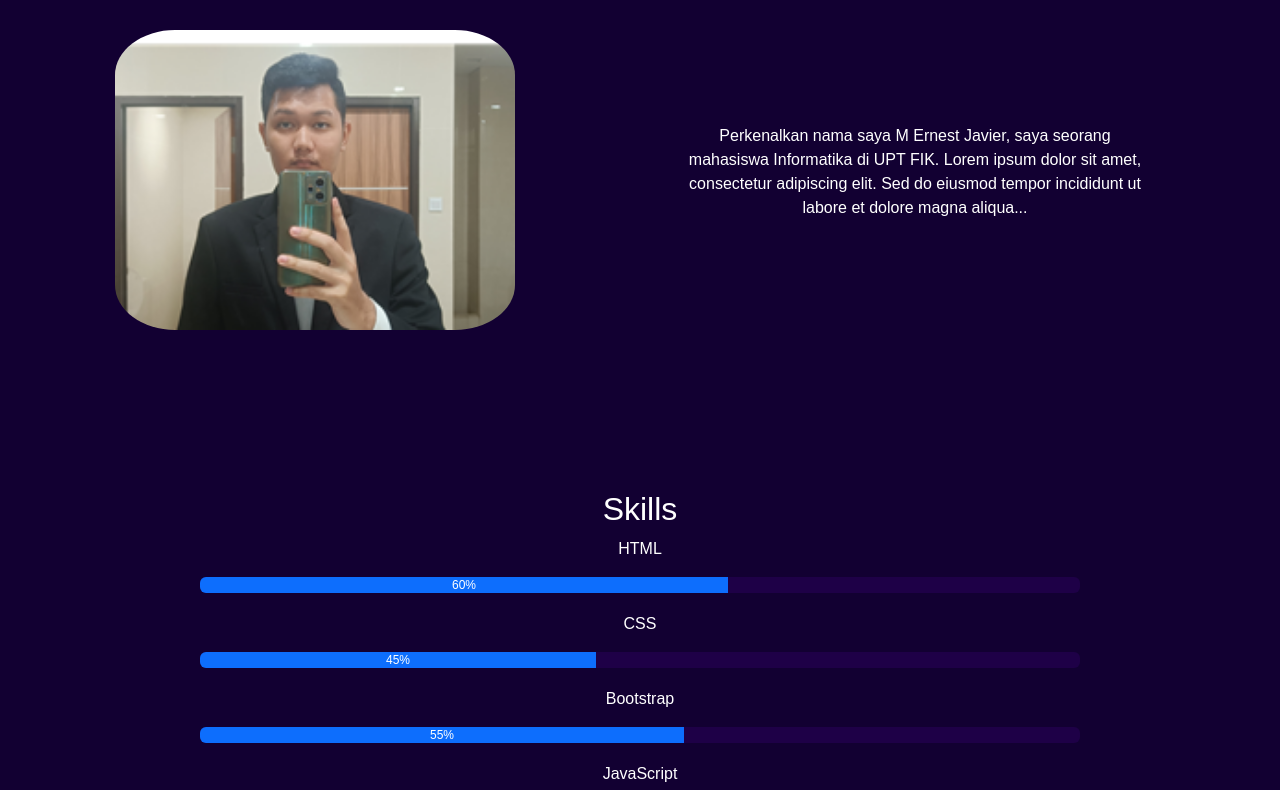
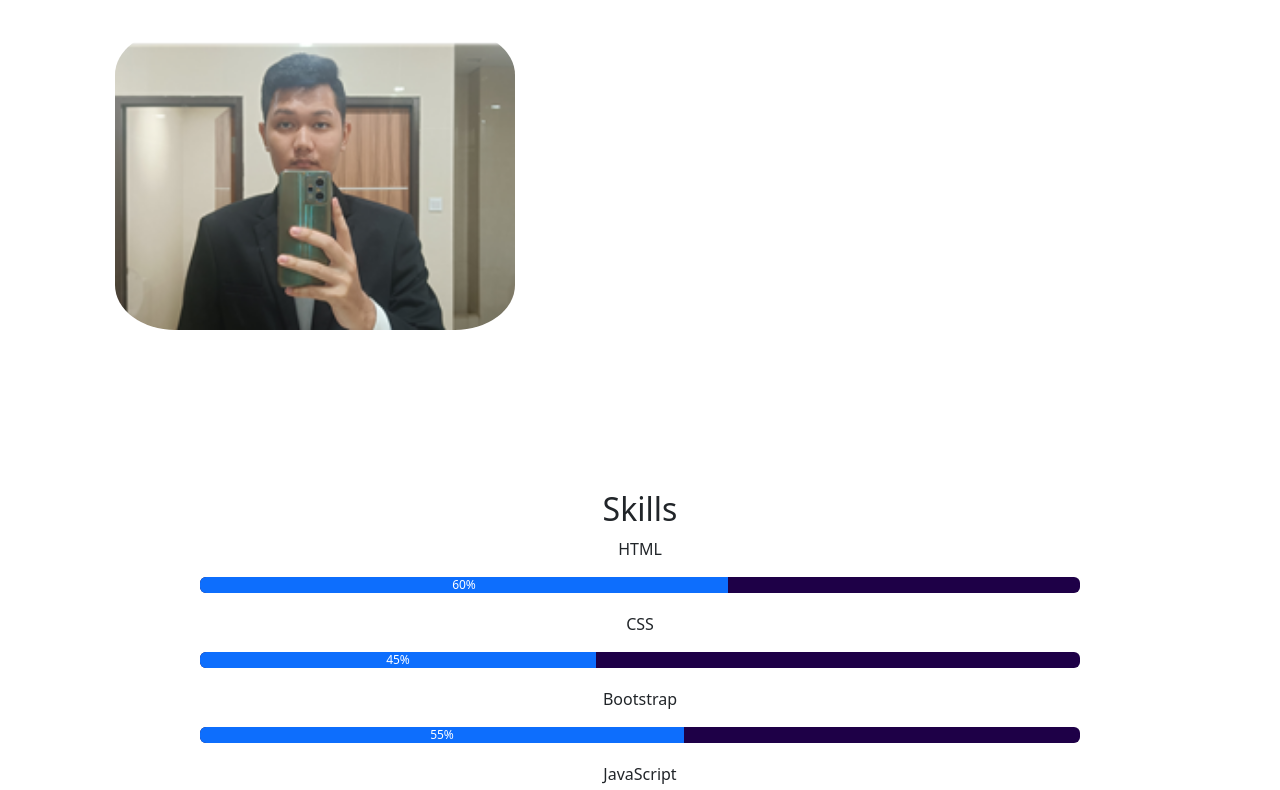
Before and after one commit to ernestjavier/Web_Portofolio, a plain HTML site: page index.html in a window 1280 px wide. Shown: the part 592-1382 px from the top of the page. Drawn offline with nearby package versions, Linux system fonts and the light colour scheme.

Commit message:
style.css

```diff
--- a/style.css
+++ b/style.css
@@ -1,14 +1,4 @@
-body {
-  height: 1230px;
-  margin: 0;
-  font-family: "Poppins", sans-serif;
-  background-color: #120032;
-  color: white;
-  justify-content: center;
-  align-items: center;
-  text-align: center;
-  padding: 0;
-}
+
 
 ul {
   margin-left: auto;
```
